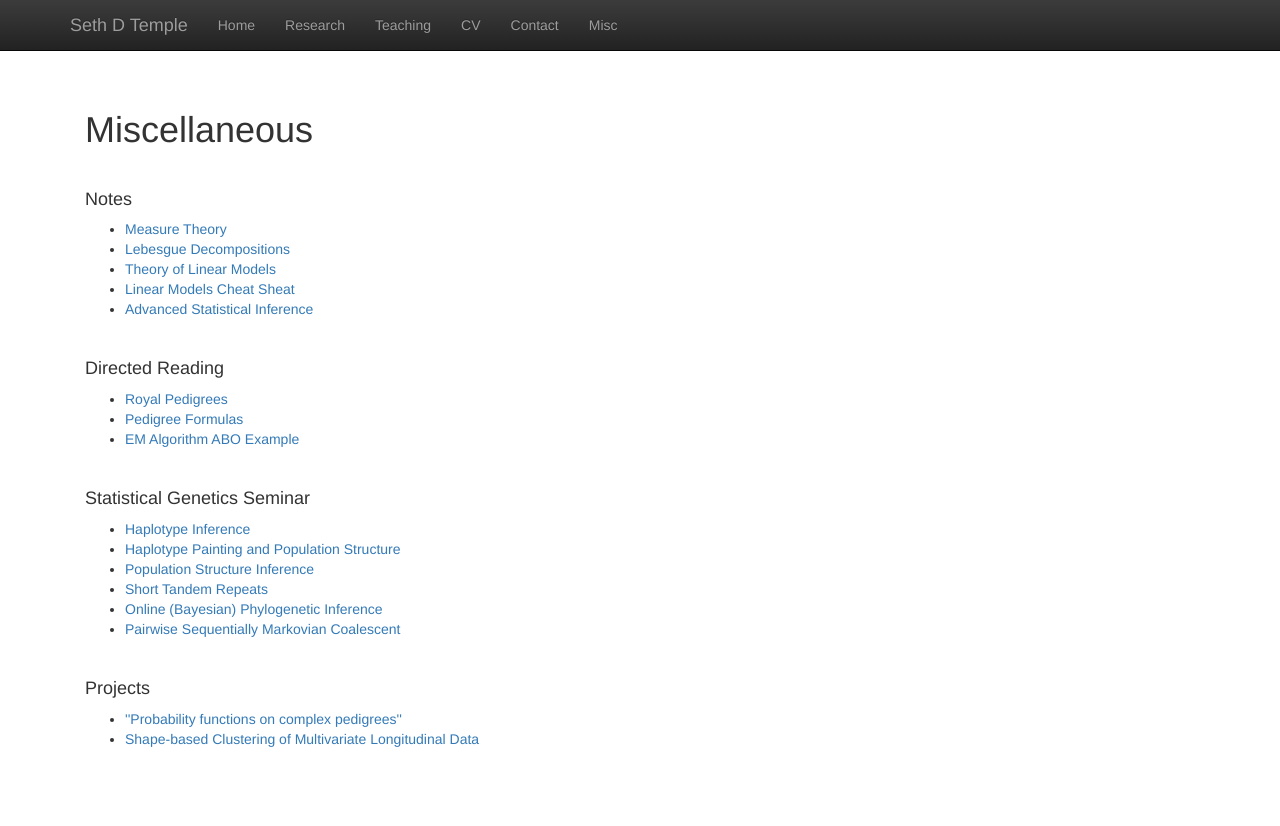
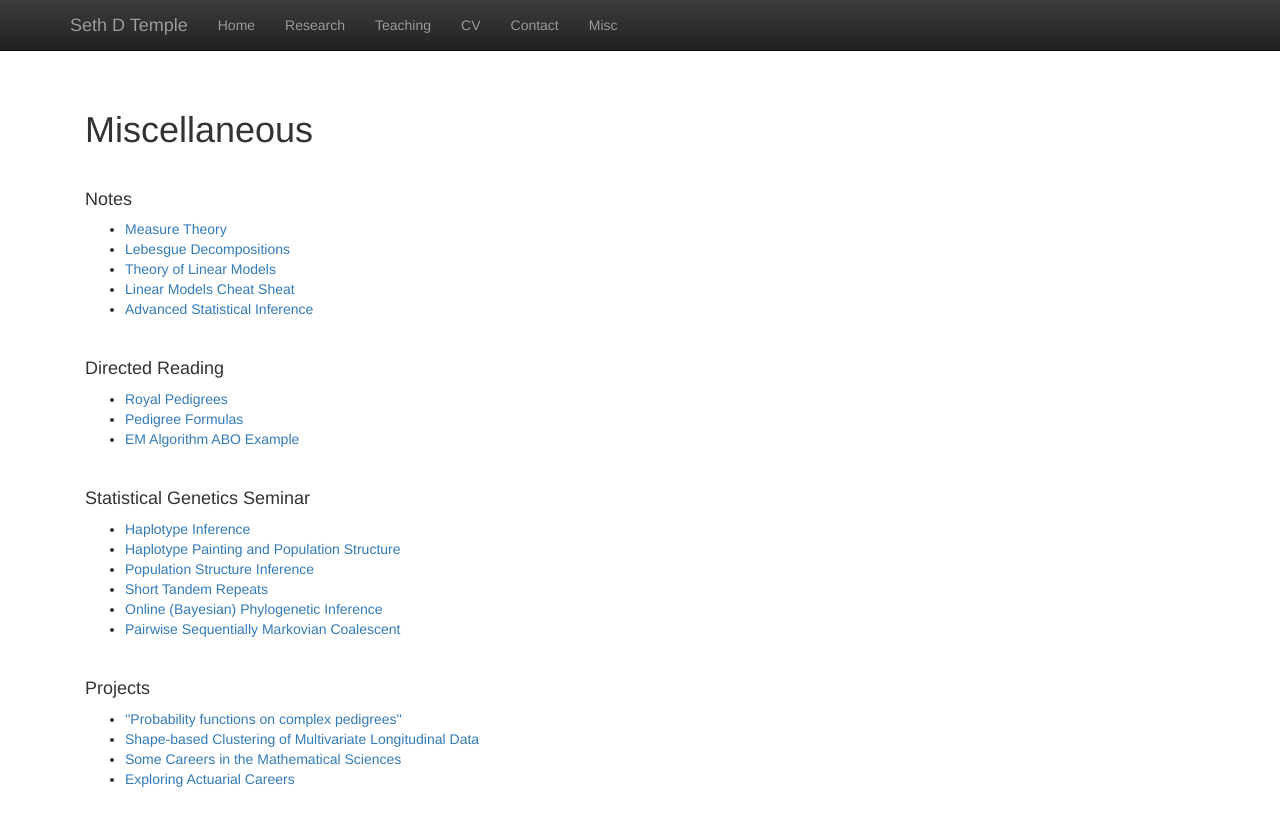
Before and after one commit to sdtemple/sdtemple.github.io, a Jekyll site: the page built from misc.html, in a window 1280 px wide. Shown: the top 826 px of the page. Built offline with Jekyll 4.4.1, drawn with Linux system fonts in a browser that asks for light colours; nearby versions of some CDN libraries; library files that are not in the unit come from our copies.

Commit message:
Update misc.html

```diff
--- a/misc.html
+++ b/misc.html
@@ -46,6 +46,8 @@ title:  'Misc'
   <ul>
     <li><a href = "files/project_stat550_sdtemple.pdf">''Probability functions on complex pedigrees''</a></li>
     <li><a href = https://github.com/sdtemple/mvtraj>Shape-based Clustering of Multivariate Longitudinal Data</a></li>
+    <li><a href = https://github.com/sdtemple/mvtraj>Some Careers in the Mathematical Sciences</a></li>
+    <li><a href = https://github.com/sdtemple/mvtraj>Exploring Actuarial Careers</a></li>
   </ul>
  </p>
 <br/>
```
